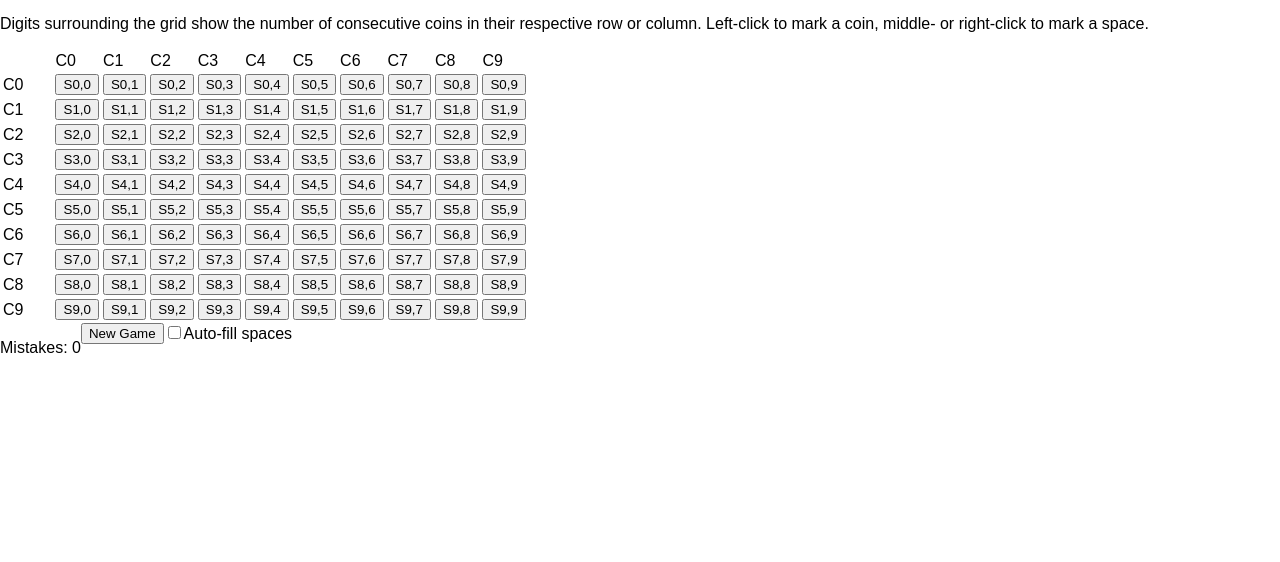
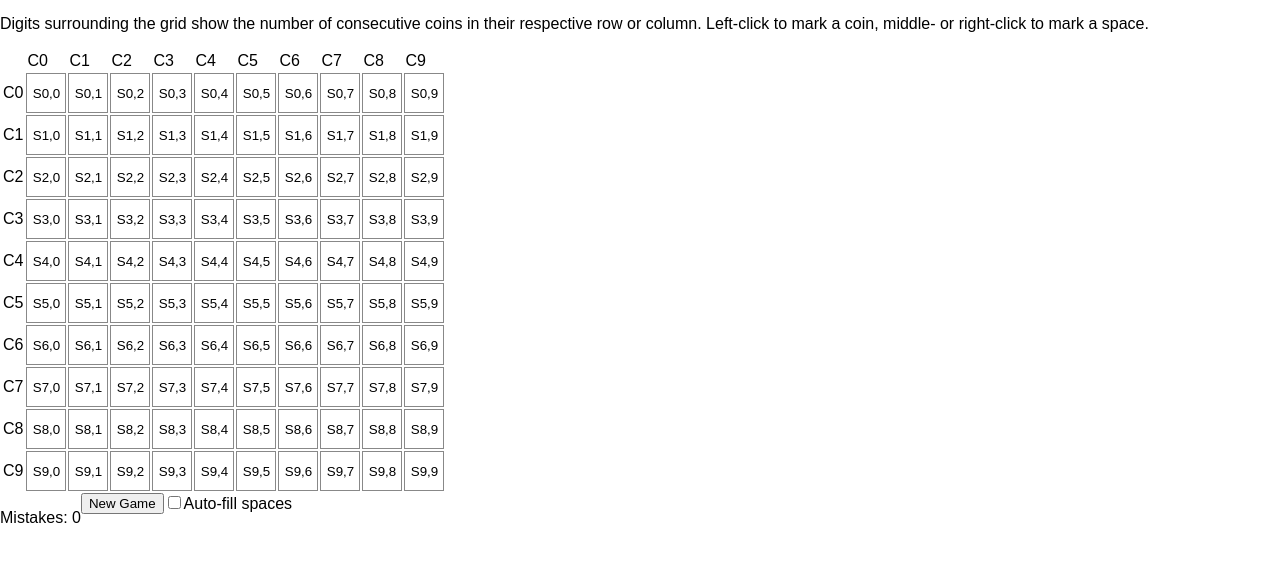
Before and after one commit to smbolton/react-nonogram, a React app: page / in a window 1280 px wide. Shown: the part 44-606 px from the top of the page. Built offline with nearby package versions, Linux system fonts and the light colour scheme.

Commit message:
Add some CSS to Squares.

```diff
--- a/src/index.css
+++ b/src/index.css
@@ -8,5 +8,16 @@ body {
     float: left;
 }
 
+/*
 .puzzle-clue { width: 10%; }
 .puzzle-col  { width: 9%; }
+*/
+
+.square {
+  border: 1px solid #888;
+  background: #fff;
+  height: 40px;
+  width: 40px;
+  padding: 0;
+  margin: -1px;
+}
--- a/src/index.js
+++ b/src/index.js
@@ -85,6 +85,7 @@ function Puzzle(props) {
   return (
     <div className="row">
       <table>
+        {/*
         <colgroup>
           <col className="puzzle-clue" />
           <col className="puzzle-col" />
@@ -97,6 +98,7 @@ function Puzzle(props) {
           <col className="puzzle-col" />
           <col className="puzzle-col" />
         </colgroup>
+        */}
         <tbody>
           {rows}
         </tbody>
```
